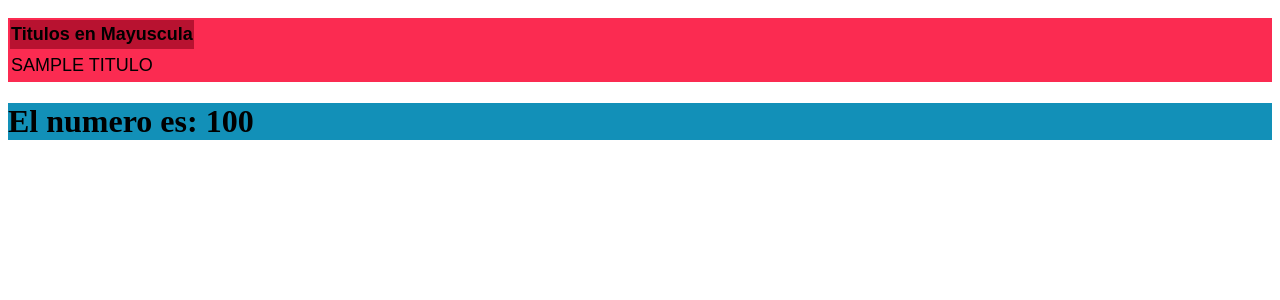
After one commit to xcatax/curso_symfony, a Symfony app: template templates/home/index.html.twig in a window 1280 px wide. The commit adds this page. Shown: the top 300 px of the page. Run offline with Twig, Linux system fonts and the light colour scheme; the template is opened without the code that fills it: most values are stand-ins (such as "Sample title", 1, 10 or a date in 2020); some libraries are stand-ins or nearby versions.

Commit message:
ejercicio 2

```diff
--- a/templates/base.html.twig
+++ b/templates/base.html.twig
@@ -2,7 +2,7 @@
 <html>
     <head>
         <meta charset="UTF-8">
-        <title>{% block title %}Welcome!{% endblock %}</title>
+        <title>{% block title %}Welcome HOLA!{% endblock %}</title>
         {# Run `composer require symfony/webpack-encore-bundle`
            and uncomment the following Encore helpers to start using Symfony UX #}
         {% block stylesheets %}
--- /dev/null
+++ b/templates/home/index.html.twig
@@ -0,0 +1,34 @@
+{% extends 'base.html.twig' %}
+
+{% block title %}Curso Symfony{% endblock %}
+
+{% block body %}
+<style>
+    .example-wrapper { margin: 1em auto; font: 18px/1.5 sans-serif; background: #FB2B51; }
+    .coloresTitulos { background: #B81230; }
+    .colorValor { background: #1290B8; }
+</style>
+
+<div class="example-wrapper">
+  <table>
+    <tr>
+      <th class="coloresTitulos" >Titulos en Mayuscula</th>
+    </tr>
+    {% for i in titulos %}
+      <tr>
+        <td class="colors">{{ i|upper }}</td>
+      </tr>
+     {% endfor %}
+     </table>
+</div>
+    {% set valor = 100 %}
+
+    {% if valor == 100 %}
+    <div class="colorValor" >
+      <h1>El numero es: {{valor}}</h1>
+    </div>
+    {% endif %}
+
+
+
+{% endblock %}
```
Also changed, not shown: src/Controller/HomeController.php (added, +32 -0 lines), 1 other file.
